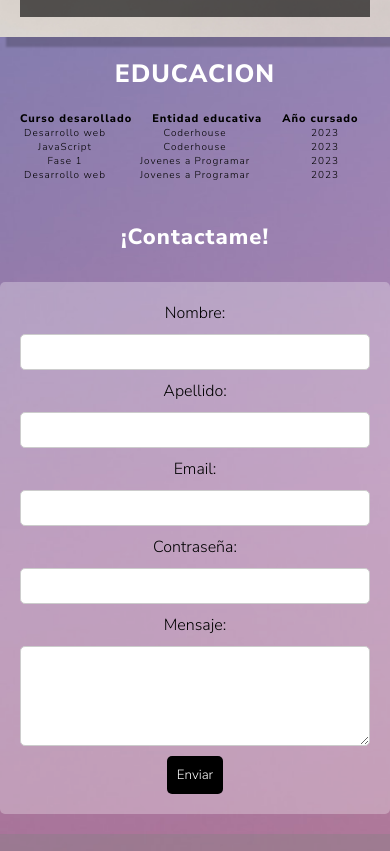
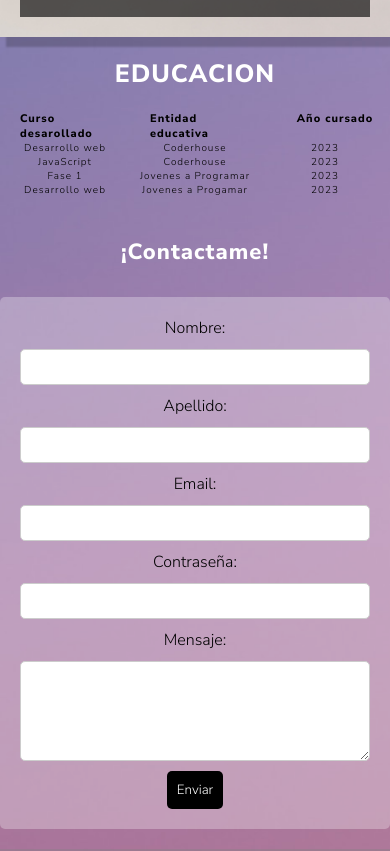
Before and after one commit to Ignacionande98/portfolio-web, a plain HTML site: page index.html in a window 390 px wide. Shown: the part 2426-3277 px from the top of the page. Drawn offline with nearby package versions, Linux system fonts and the light colour scheme; a web font is replaced by a local one.

Commit message:
media queries terminados

```diff
--- a/css/style.css
+++ b/css/style.css
@@ -456,14 +456,22 @@ h4 {
         margin-top: 10px;
     }
     .div-educacion {
-        display: flex;
+        display: grid;
+        grid-template-columns: 1fr 1fr 1fr;
+        justify-items: center;
     }
     #educacion .div-educacion .desarrollo-web {
         font-size: 11px;
-        text-align: center;
+
     }
     #educacion .cursos p {
         font-size: 10px;
         text-align: center;
     }
+    .cursos {
+        display: grid;
+        grid-template-columns: 1fr 1fr 1fr;
+        justify-content: center;
+    }
+
 }
--- a/index.html
+++ b/index.html
@@ -219,7 +219,7 @@
 
         <div class="cursos">
             <p class="parrafo-curso">Desarrollo web</p>
-            <p class="parrafo-curso">Jovenes a Programar</p>
+            <p class="parrafo-curso">Jovenes a Progamar</p>
             <p class="parrafo-curso">2023</p>
         </div>
 
```
